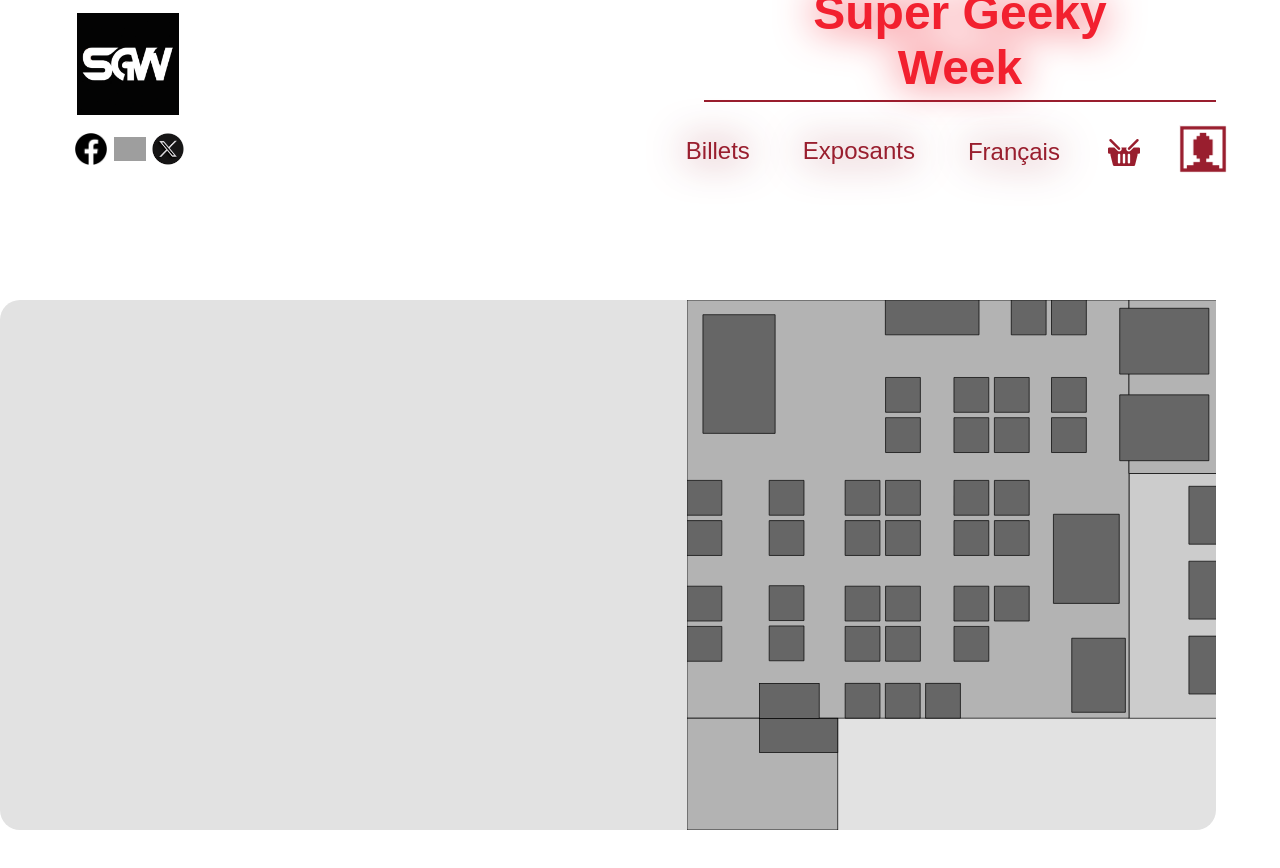
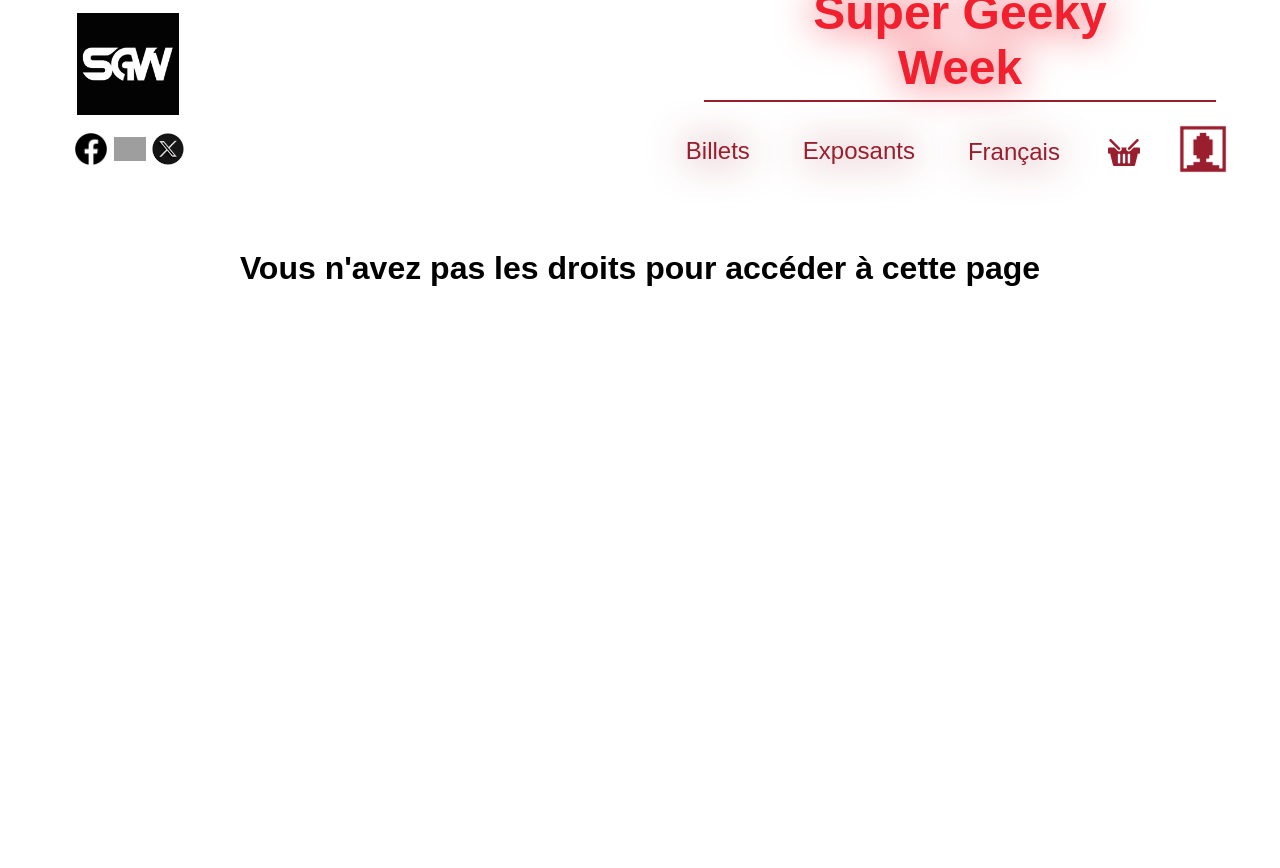
Before and after one commit to ProjetSuperGeekyWeek/Super_Geeky_Week, a Vue app in the folder front/: page /carte_admin in a window 1280 px wide. Shown: the top 868 px of the page. After the commit the page ends 800 px from the top, so only its background shows below. Built offline with nearby package versions, Linux system fonts and the light colour scheme; grey boxes are pictures that could not be loaded.

Commit message:
droit carte admin

```diff
--- a/front/src/Admin/Carte/views/CarteAdminView.vue
+++ b/front/src/Admin/Carte/views/CarteAdminView.vue
@@ -1,21 +1,30 @@
 <template>
-    <div class="section">
+    <div class="section" v-if="admin">
       <div class="text_home texte-carte">
       </div>
       <div class="carte">
         <CarteInteractive/>
       </div>
     </div>
+    <div v-else>
+      <NoAdminRightView/>
+    </div>
 </template>
 
 <script>
 import CarteInteractive from '@/Client/Carte/components/CarteInteractive.vue'
+import NoAdminRightView from '@/Admin/NoAdminRightView/views/NoAdminRightView.vue';
+import {mapState} from "vuex";
 
 export default {
     name: 'CarteAdminView',
     components: {
-        CarteInteractive
-    }
+        CarteInteractive,
+        NoAdminRightView,
+    },
+    computed: {
+        ...mapState('authentifierStore', ['admin']),
+    },
 }
 
 </script>
```
